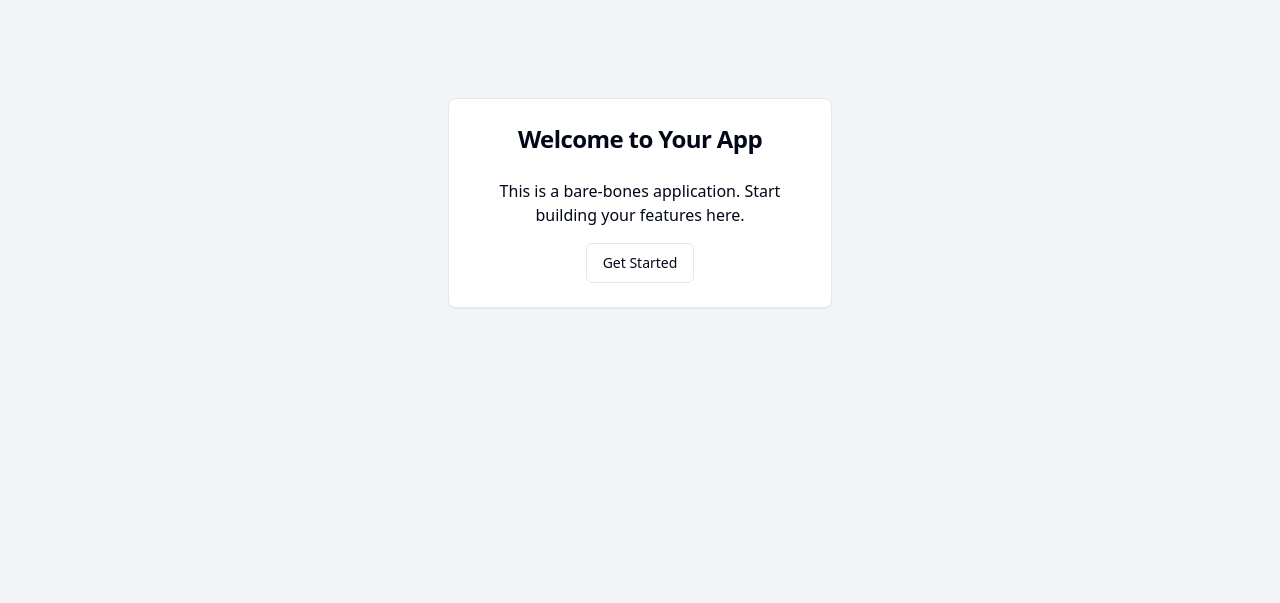
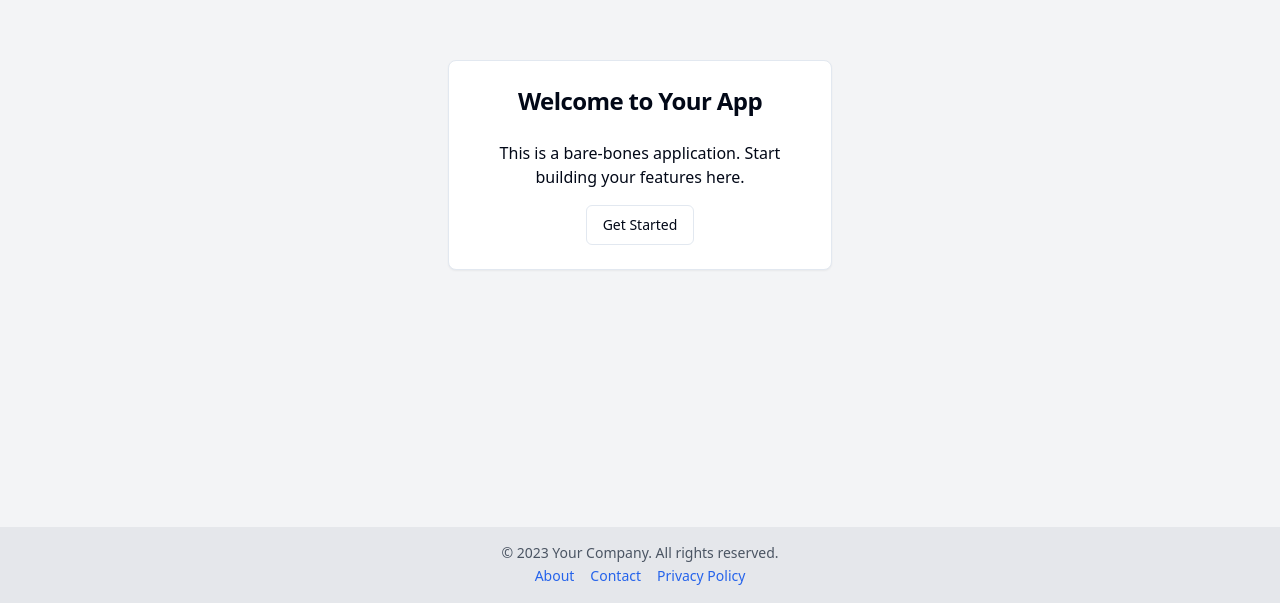
Before and after one commit to GPT-Engineer-App/skeleton-builder, a React (Vite) app: page / in a window 1280 px wide. Shown: the part 197-800 px from the top of the page. Built offline with nearby package versions, Linux system fonts and the light colour scheme.

Commit message:
Added a footer to the web application with basic information and links.

```diff
--- a/src/pages/Index.jsx
+++ b/src/pages/Index.jsx
@@ -5,7 +5,8 @@ import { Tooltip, TooltipContent, TooltipProvider, TooltipTrigger } from "@/comp
 
 const Index = () => {
   return (
-    <div className="h-screen w-screen flex items-center justify-center bg-gray-100">
+    <div className="h-screen w-screen flex flex-col items-center justify-between bg-gray-100">
+      <div className="flex-grow flex items-center justify-center">
         <Card className="w-96">
           <CardHeader>
             <CardTitle className="text-center text-2xl">Welcome to Your App</CardTitle>
@@ -25,6 +26,15 @@ const Index = () => {
           </CardContent>
         </Card>
       </div>
+      <footer className="w-full bg-gray-200 py-4 text-center">
+        <p className="text-sm text-gray-600">© 2023 Your Company. All rights reserved.</p>
+        <div className="space-x-4">
+          <a href="/about" className="text-sm text-blue-600 hover:underline">About</a>
+          <a href="/contact" className="text-sm text-blue-600 hover:underline">Contact</a>
+          <a href="/privacy" className="text-sm text-blue-600 hover:underline">Privacy Policy</a>
+        </div>
+      </footer>
+    </div>
   );
 };
 
```
Lines whose indentation alone changed are shown as unchanged.
